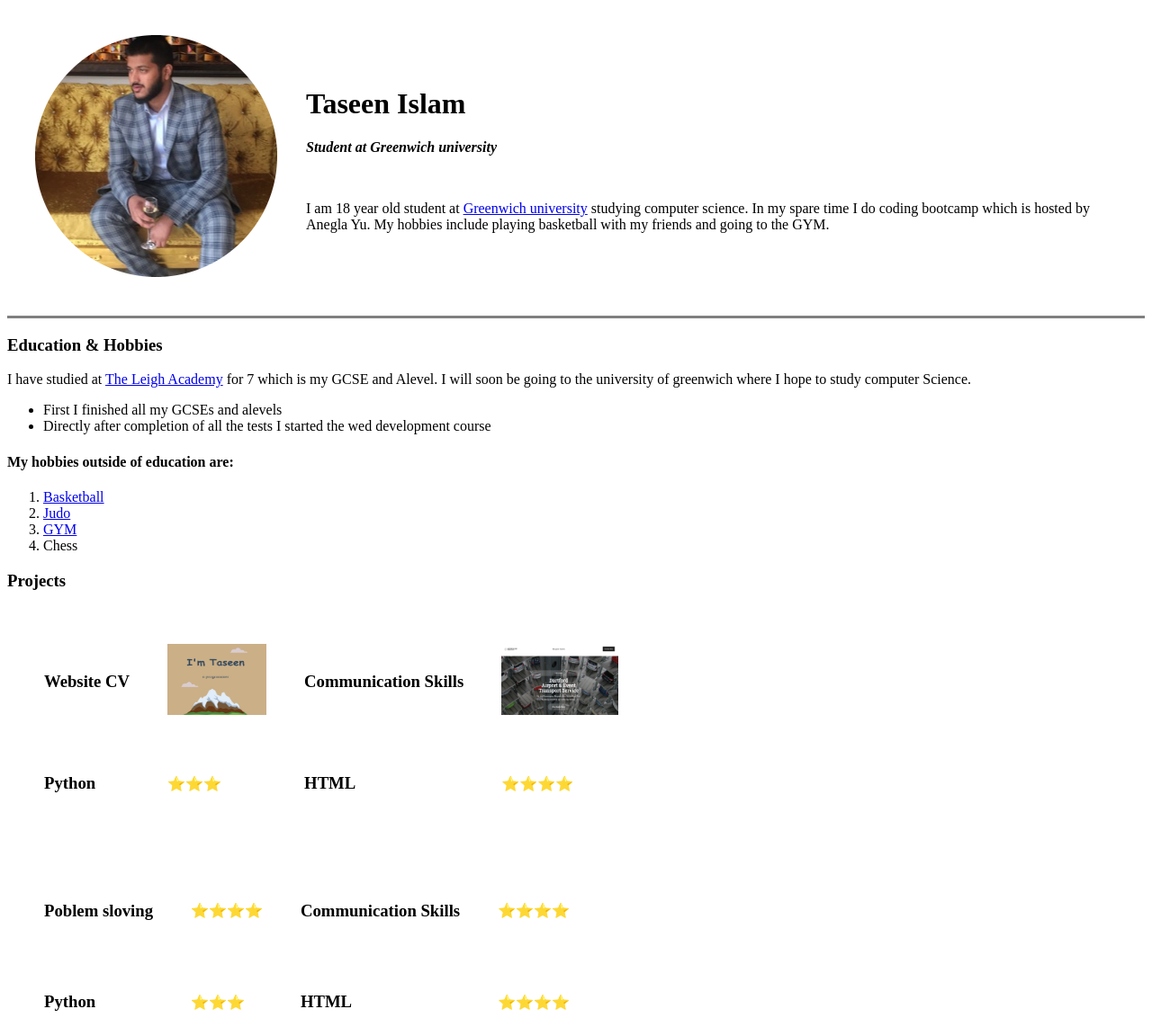
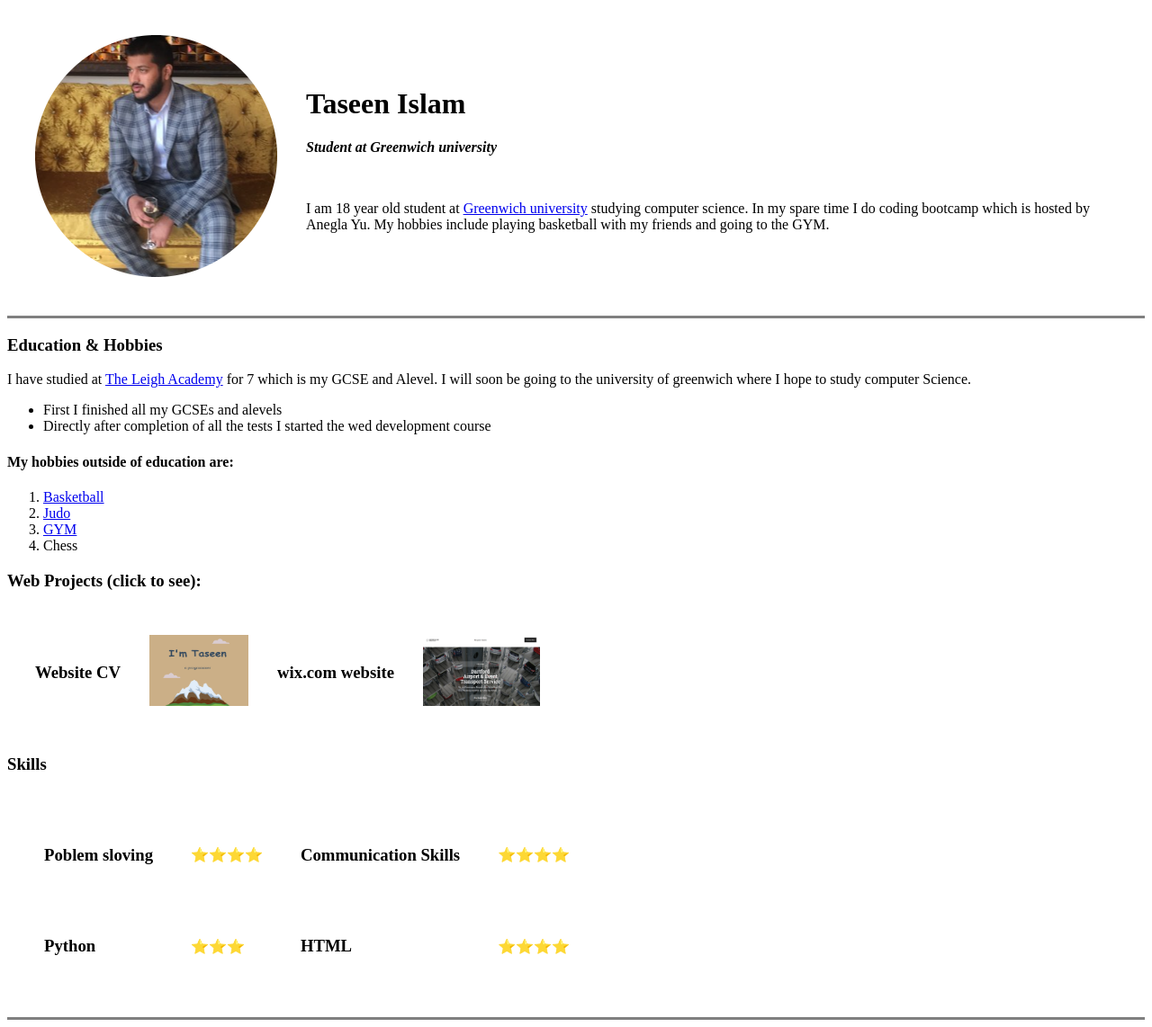
Before and after one commit to taseentin/resume, a plain HTML site: page index.html in a window 1280 px wide. Shown: the top 1142 px of the page at 90% size. Drawn offline with Linux system fonts and the light colour scheme.

Commit message:
Skills section updated

```diff
--- a/index.html
+++ b/index.html
@@ -32,22 +32,19 @@
     <li><a href="./gym.jpeg">GYM</a></li>
     <li>Chess</li>
   </ol>
-  <h3>Projects</h3>
-  <table cellspacing=40>
+  <h3>Web Projects (click to see):</h3>
+  <table cellspacing=30>
     <tr>
       <td><h3>Website CV</h3></td>
       <td><a href="https://taseentin.github.io/personal/"><img src="./webcv.png" alt="Screenshot" width="110" height="79"></a>
       </td>
-      <td> <h3>Communication Skills</h3> </td>
+      <td> <h3>wix.com website</h3> </td>
       <td><a href="https://dartfordtaxicabs.wordpress.com/"><img src="./taxiandcab.png" alt="Screenshot" width="130" height="79"></a></td>
-    <tr>
-        <td> <h3>Python</h3> </td>
-        <td>⭐⭐⭐</td>
-        <td> <h3>    HTML</h3> </td>
-        <td>⭐⭐⭐⭐</td>
+
     </tr>
     </tr>
   </table>
+  <h3>Skills</h3>
   <table cellspacing=40>
     <tr>
       <td><h3>Poblem sloving</h3></td>
```
